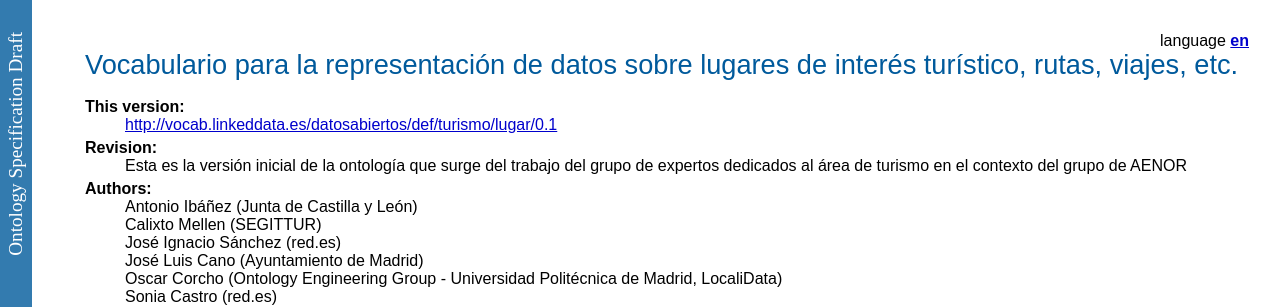
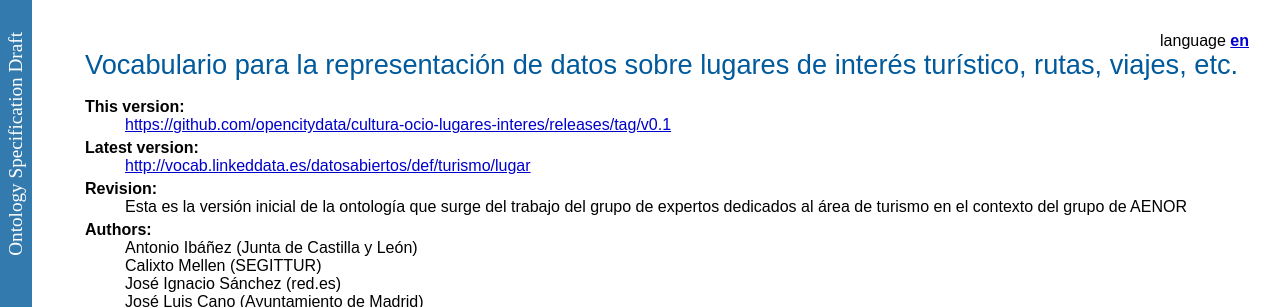
Before and after one commit to ma-garcia/visualization, a plain HTML site: page OnToology/cultura-ocio-lugares-interes/lugar.owl/documentation/index-en.html in a window 1280 px wide. Shown: the top 307 px of the page. Drawn offline with Linux system fonts and the light colour scheme.

Commit message:
Actualización de documentación cultura-ocio-lugares-interes

```diff
--- a/OnToology/cultura-ocio-lugares-interes/lugar.owl/documentation/index-en.html
+++ b/OnToology/cultura-ocio-lugares-interes/lugar.owl/documentation/index-en.html
@@ -59,7 +59,10 @@ function loadTOC(){
 <h1>Vocabulario para la representación de datos sobre lugares de interés turístico, rutas, viajes, etc.</h1>
 <dl>
 <dt>This version:</dt>
-<dd><a href="http://vocab.linkeddata.es/datosabiertos/def/turismo/lugar/0.1">http://vocab.linkeddata.es/datosabiertos/def/turismo/lugar/0.1</a></dd>
+<dd><a href="https://github.com/opencitydata/cultura-ocio-lugares-interes/releases/tag/v0.1	">https://github.com/opencitydata/cultura-ocio-lugares-interes/releases/tag/v0.1	</a></dd>
+</dl><dl>
+<dt>Latest version:</dt>
+<dd><a href="http://vocab.linkeddata.es/datosabiertos/def/turismo/lugar">http://vocab.linkeddata.es/datosabiertos/def/turismo/lugar</a></dd>
 </dl><dt>Revision:</dt>
 <dd>Esta es la versión inicial de la ontología que surge del trabajo del grupo de expertos dedicados al área de turismo en el contexto del grupo de AENOR</dd>
 <dl><dt>Authors:</dt>
```
